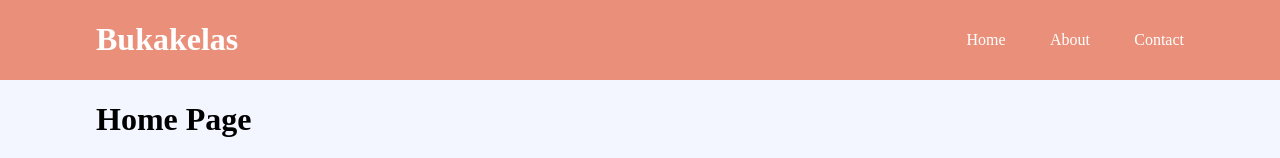
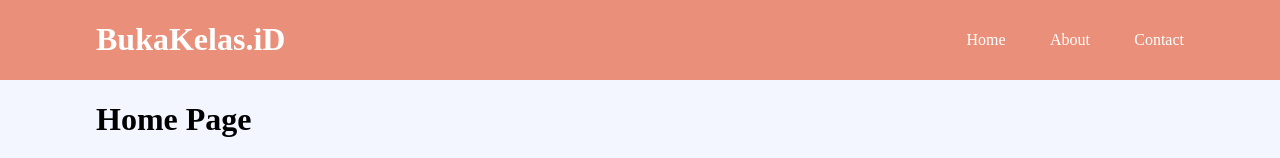
Before and after one commit to ujangaris/React-router, a React (Vite) app: page / in a window 1280 px wide. Shown: the top 158 px of the page. Built offline with nearby package versions, Linux system fonts and the light colour scheme.

Commit message:
Setup Router di ReactJs

```diff
--- a/package.json
+++ b/package.json
@@ -10,7 +10,8 @@
   },
   "dependencies": {
     "react": "^18.2.0",
-    "react-dom": "^18.2.0"
+    "react-dom": "^18.2.0",
+    "react-router-dom": "^5.1.2"
   },
   "devDependencies": {
     "@types/react": "^18.0.27",
--- a/src/App.jsx
+++ b/src/App.jsx
@@ -1,11 +1,12 @@
 // rfc
 import React from "react"
+import { Route } from "react-router-dom"
 import Home from "./views/Home"
 
 const App = () => {
   return (
     <div>
-      <Home />
+      <Route path="/" component={Home} />
     </div>
   )
 }
--- a/src/components/Navbar.jsx
+++ b/src/components/Navbar.jsx
@@ -4,7 +4,7 @@ import React from "react"
 const Navbar = () => {
   return (
     <div style={nav}>
-      <h1>Bukakelas</h1>
+      <h1>BukaKelas.iD</h1>
       <ul style={myUl}>
         <li>Home</li>
         <li>About</li>
--- a/src/main.jsx
+++ b/src/main.jsx
@@ -1,10 +1,14 @@
 import React from "react"
 import ReactDOM from "react-dom/client"
 import App from "./App"
+import "./App.jsx"
 import "./index.css"
+import { BrowserRouter } from "react-router-dom"
 
 ReactDOM.createRoot(document.getElementById("root")).render(
-  <React.StrictMode>
-    <App />
-  </React.StrictMode>
+  <BrowserRouter>
+    <React.StrictMode>
+      <App />
+    </React.StrictMode>
+  </BrowserRouter>
 )
```
Also changed, not shown: 2 other files (tests, documents, lock files or other folders).
